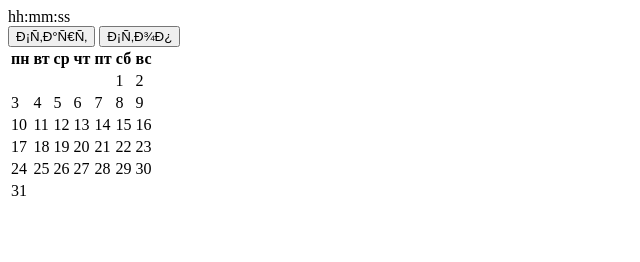
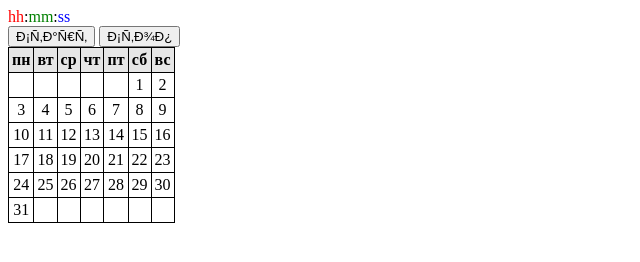
Before and after one commit to tipscrips/Organizer, a plain HTML site: page index.html in a window 1280 px wide. Shown: the whole page, without its empty margins (0-640 px from the left). Drawn offline with Linux system fonts and the light colour scheme.

Commit message:
added file style.css

```diff
--- /dev/null
+++ b/css/style.css
@@ -0,0 +1,33 @@
+.alert {
+  padding: 15px;
+  border: 1px solid #d6e9c6;
+  border-radius: 4px;
+  color: #3c763d;
+  background-color: #dff0d8;
+}
+
+table {
+  border-collapse: collapse;
+}
+
+td,
+th {
+  border: 1px solid black;
+  padding: 3px;
+  text-align: center;
+}
+
+th {
+  font-weight: bold;
+  background-color: #e6e6e6;
+}
+
+.hour {
+  color: red;
+}
+.min {
+  color: green;
+}
+.sec {
+  color: blue;
+}
--- a/index.html
+++ b/index.html
@@ -1,6 +1,7 @@
 <!DOCTYPE html>
 <html>
   <head>
+    <link rel="stylesheet" href="./css/style.css" />
     <script defer src="./js/clock.js"></script>
     <script defer type="module" src="./js/calendar.js"></script>
   </head>
```
